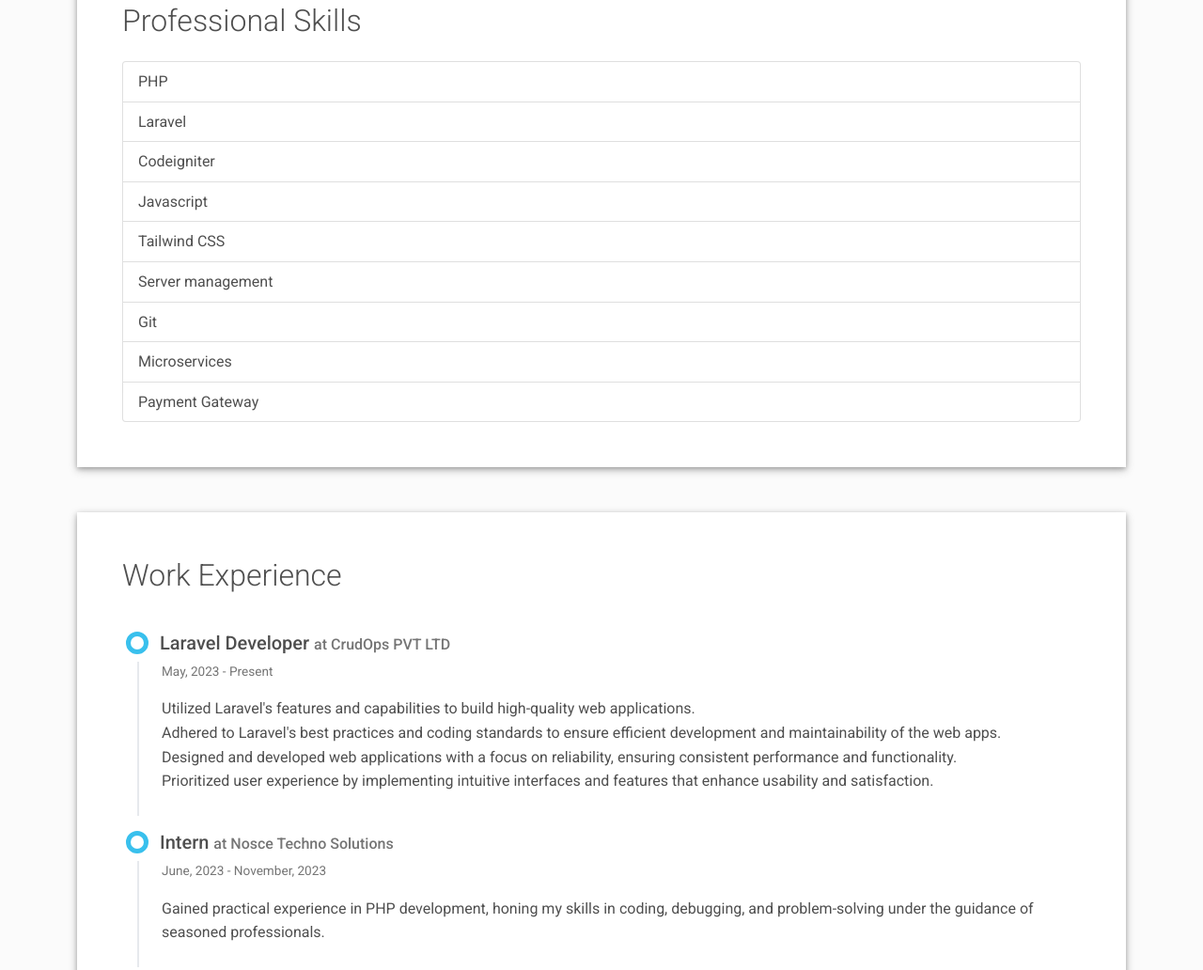
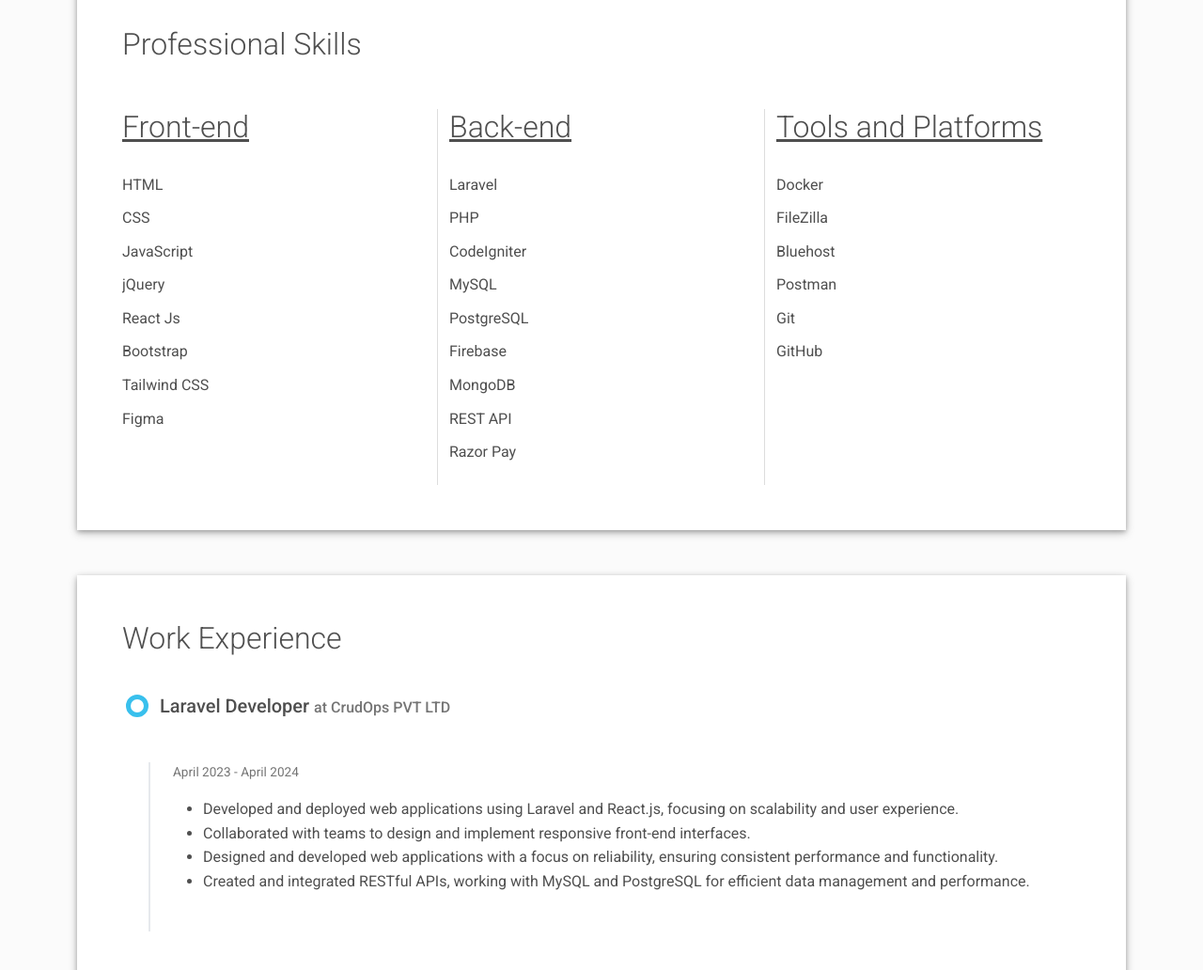
Before and after one commit to Sonamole/Sonamole-Eldho, a plain HTML site: page index.html in a window 1280 px wide. Shown: the part 1107-2139 px from the top of the page at 94% size. Drawn offline with nearby package versions, Linux system fonts and the light colour scheme.

Commit message:
Updated skills and Projects

```diff
--- a/index.html
+++ b/index.html
@@ -5,6 +5,7 @@
     <meta http-equiv="X-UA-Compatible" content="IE=edge">
     <meta name="viewport" content="width=device-width, initial-scale=1">
     <title>Sonamole Eldho</title>
+    <link href="https://stackpath.bootstrapcdn.com/bootstrap/4.5.2/css/bootstrap.min.css" rel="stylesheet">
     <link rel="preconnect" href="https://fonts.gstatic.com" crossorigin="crossorigin"/>
     <link rel="preload" as="style" href="https://fonts.googleapis.com/css2?family=Poppins:wght@600&amp;family=Roboto:wght@300;400;500;700&amp;display=swap"/>
     <link rel="stylesheet" href="https://fonts.googleapis.com/css2?family=Poppins:wght@600&amp;family=Roboto:wght@300;400;500;700&amp;display=swap" media="print" onload="this.media='all'"/>
@@ -24,6 +25,27 @@
         }
       </style>
     </noscript>
+
+    <style>
+      .skills-section {
+          height: 400px; /* Fixed height */
+          overflow-y: auto; /* Scrollable content if exceeds fixed height */
+      }
+      .skills-section ul {
+          list-style: none; /* Remove bullet points */
+          padding: 0;
+      }
+      .skills-section li {
+          border: none; /* Remove borders */
+          padding: 5px 0; /* Padding for better spacing */
+      }
+      .skills-section-column {
+          border-right: 1px solid #ddd; /* Add right border to separate columns */
+      }
+      .skills-section-column:last-child {
+          border-right: none; /* Remove border from the last column */
+      }
+  </style>
   </head>
   <body class="bg-light" id="top">
     <header class="d-print-none">
@@ -62,7 +84,7 @@
             <div class="header-bio mt-3">
               <div data-aos="zoom-in" data-aos-delay="0">
                 <h2 class="h1">Sonamole Eldho</h2>
-                <p>PHP Laravel Developer</p>
+                <p>Software Developer</p>
               </div>
               <div class="header-social mb-3 d-print-none" data-aos="zoom-in" data-aos-delay="200">
                 <nav role="navigation">
@@ -76,7 +98,6 @@
                 </nav>
               </div>
               <div class="d-print-none"><a class="btn btn-outline-light btn-lg shadow-sm mt-1 me-3" href="Sonamole Eldho.pdf" data-aos="fade-right" data-aos-delay="700">Download CV</a>
-                <!-- <a class="btn btn-info btn-lg shadow-sm mt-1" href="#contact" data-aos="fade-left" data-aos-delay="700">Hire Me</a> -->
               </div>
             </div>
           </div>
@@ -89,22 +110,12 @@
       <div class="row">
         <div class="col-md-6">
           <h2 class="h2 fw-light mb-4">About Me</h2>
-          <p>Dedicated and highly motivated <strong>PHP Laravel developer</strong> with a year of comprehensive expertise in the fast-paced field of web development.
-            I bring to the table a strong understanding of programming foundations and an insatiable thirst for embracing cutting-edge technology, along with a Bachelor of Science in Computer Science. I am committed to creating user-friendly, scalable, and streamlined web solutions, with a focus on the Laravel framework.
-
-
-            </p>
-          <!-- <p>I can easily capitalize on low hanging fruits and quickly maximize timely deliverables for real-time .</p> -->
+         <p>I am a Dedicated Software developer specializing in Laravel and React.js for building  web applications. My experience spans both front-end and back-end development, allowing me to create  solutions that are both visually appealing and highly functional. Leveraging Laravel, I develop scalable and efficient systems, while my proficiency in React.js ensures dynamic and responsive user experiences. Continuously learning and adapting, I stay updated of the latest technologies to maintain a cutting-edge skill set. </p>
         </div>
         <div class="col-md-5 offset-lg-1">
           <div class="row mt-2">
             <h2 class="h2 fw-light mb-4">Bio</h2>
-            <!-- <div class="col-sm-5">
-              <div class="pb-2 fw-bolder"><i class="far fa-calendar-alt pe-2 text-muted" style="width:24px;opacity:0.85;"></i> Age</div>
-            </div> -->
-            <!-- <div class="col-sm-7">
-              <div class="pb-2">21</div>
-            </div> -->
+
             <div class="col-sm-5">
               <div class="pb-2 fw-bolder"><i class="far fa-envelope pe-2 text-muted" style="width:24px;opacity:0.85;"></i> Email</div>
             </div>
@@ -134,25 +145,58 @@
       </div>
     </div>
   </div>
-  <div class="shadow-1-strong bg-white my-5 p-5" id="skills">
+  <div class="container my-5 p-5 shadow-1-strong bg-white">
+    <div id="skills">
+        <h2 class="h2 fw-light mb-4">Professional Skills</h2><br>
+        <div class="row">
+            <div class="col-md-4 skills-section-column">
                 <div class="skills-section">
-      <h2 class="h2 fw-light mb-4">Professional Skills</h2>
-      <ul class="list-group">
-        <!-- <li class="list-group-item">HTML</li>
-        <li class="list-group-item">CSS </li>
-        <li class="list-group-item">Tailwind CSS</li> -->
-        <li class="list-group-item">PHP</li>
-        <li class="list-group-item">Laravel</li>
-        <li class="list-group-item">Codeigniter</li>
-        <li class="list-group-item">Javascript</li>
-        <li class="list-group-item">Tailwind CSS</li>
-        <li class="list-group-item">Server management</li>
-        <li class="list-group-item">Git</li>
-        <li class="list-group-item">Microservices</li>
-        <li class="list-group-item">Payment Gateway</li>
+                   <u> <h2 class="h2 fw-light mb-4">Front-end</h2></u>
+                    <ul>
+                        <li>HTML</li>
+                        <li>CSS</li>
+                        <li>JavaScript</li>
+                        <li>jQuery</li>
+                        <li>React Js</li>
+                        <li>Bootstrap</li>
+                        <li>Tailwind CSS</li>
+                        <li>Figma</li>
                     </ul>
                 </div>
             </div>
+            <div class="col-md-4 skills-section-column">
+                <div class="skills-section">
+                    <u><h2 class="h2 fw-light mb-4">Back-end </h2></u>
+                    <ul>
+                        <li>Laravel</li>
+                        <li>PHP</li>
+                        <li>CodeIgniter</li>
+                        <li>MySQL</li>
+                        <li>PostgreSQL</li>
+                        <li>Firebase</li>
+                        <li>MongoDB</li>
+                        <li>REST API</li>
+                        <li>Razor Pay</li>
+                    </ul>
+                </div>
+            </div>
+            <div class="col-md-4">
+                <div class="skills-section">
+                    <u><h2 class="h2 fw-light mb-4">Tools and Platforms</h2></u>
+                    <ul>
+                        <li>Docker</li>
+                        <li>FileZilla</li>
+                        <li>Bluehost</li>
+                        <li>Postman</li>
+                        <li>Git</li>
+                        <li>GitHub</li>
+                    </ul>
+                </div>
+            </div>
+        </div>
+    </div>
+</div>
+
   <div class="shadow-1-strong bg-white my-5 p-5" id="experience">
     <div class="work-experience-section">
       <h2 class="h2 fw-light mb-4">Work Experience</h2>
@@ -161,37 +205,34 @@
           <div class="timeline-head px-4 pt-3">
             <div class="h5">Laravel Developer <span class="text-muted h6"> at CrudOps PVT LTD</span></div>
           </div>
+          <div class="container my-5">
             <div class="timeline-body px-4 pb-4">
-            <div class="text-muted text-small mb-3">May, 2023 - Present</div>
-            <div> Utilized Laravel's  features and capabilities to build high-quality web applications.
-              </div>
-              <div>Adhered to Laravel's best practices and coding standards to ensure efficient development and maintainability of the web apps.</div>
-              <div>
-                Designed and developed web applications with a focus on reliability, ensuring consistent performance and functionality.
-              </div>
-              <div>
-                Prioritized user experience by implementing intuitive interfaces and features that enhance usability and satisfaction.
+                <div class="text-muted text-small mb-3">April 2023 - April 2024</div>
+                <ul>
+                    <li>Developed and deployed web applications using Laravel and React.js, focusing on scalability and user experience.</li>
+                    <li>Collaborated with teams to design and implement responsive front-end interfaces.</li>
+                    <li>Designed and developed web applications with a focus on reliability, ensuring consistent performance and functionality.</li>
+                    <li>Created and integrated RESTful APIs, working with MySQL and PostgreSQL for efficient data management and performance.</li>
+                </ul>
             </div>
         </div>
         </div>
+        <div class="container my-5">
           <div class="timeline-card timeline-card-info" data-aos="fade-in" data-aos-delay="200">
               <div class="timeline-head px-4 pt-3">
                   <div class="h5">Intern <span class="text-muted h6">at Nosce Techno Solutions</span></div>
               </div>
               <div class="timeline-body px-4 pb-4">
                   <div class="text-muted text-small mb-3">June, 2023 - November, 2023</div>
-            <div>Gained practical experience in PHP development, honing my skills in coding, debugging, and problem-solving under the guidance of seasoned professionals.</div>
+                  <ul>
+                      <li>Gained practical experience in PHP development.</li>
+                      <li>Honed skills in coding, debugging, and problem-solving.</li>
+                      <li>Worked under the guidance of seasoned professionals.</li>
+                  </ul>
               </div>
           </div>
-        <!-- <div class="timeline-card timeline-card-info" data-aos="fade-in" data-aos-delay="400">
-          <div class="timeline-head px-4 pt-3">
-            <div class="h5">Junior Web Developer <span class="text-muted h6">at Indie Studio</span></div>
       </div>
-          <div class="timeline-body px-4 pb-4">
-            <div class="text-muted text-small mb-3">Jan, 2011 - May, 2013</div>
-            <div>User generated content in real-time will have multiple touchpoints for offshoring. Organically grow the holistic world view of disruptive innovation via workplace diversity and empowerment.</div>
-          </div>
-        </div> -->
+
       </div>
     </div>
   </div>
@@ -199,15 +240,7 @@
     <div class="education-section">
       <h2 class="h2 fw-light mb-4">Education</h2>
       <div class="timeline">
-        <!-- <div class="timeline-card timeline-card-success" data-aos="fade-in" data-aos-delay="0">
-          <div class="timeline-head px-4 pt-3">
-            <div class="h5">Masters in Information Technology <span class="text-muted h6">from International University</span>          </div>
-          </div>
-          <div class="timeline-body px-4 pb-4">
-            <div class="text-muted text-small mb-3">2011 - 2013</div>
-            <div>Leverage agile frameworks to provide a robust synopsis for high level overviews. Iterative approaches to corporate strategy foster collaborative thinking to further the overall value proposition.</div>
-          </div>
-        </div> -->
+
         <div class="timeline-card timeline-card-success" data-aos="fade-in" data-aos-delay="200">
           <div class="timeline-head px-4 pt-3">
             <div class="h5">Bachelor of Computer Science          </div>
@@ -238,9 +271,15 @@
         <!-- <div class="col-md-6"><a href="https://dribbble.com/" target="_blank"><img class="img-fluid" src="images/jobportal.png" width="800" height="500"/></a></div> -->
         <div class="col-md-12 d-flex align-items-center" data-aos="fade-left" data-aos-delay="100">
           <div class="m-4 mt-md-2">
-            <p class="text-teal text-small">Laravel/PostgreSQL</p>
+            <p class="text-teal text-small">Laravel/React</p>
             <h3>Ecommerce Website</h3>
-            <p class="text-muted"> Enhancing the shopping experience through the design and implementation of user-friendly interfaces.including safe payment gateways to enable smooth transactions.putting in place search and product classification features for effective browsing
+            <p class="text-muted">
+              Developed a Laravel-based eCommerce platform, utilizing React.js for dynamic
+frontend interactions and responsive user interfaces.
+Implemented custom product catalog features and search functionalities,
+enhancing user accessibility to a wide range of products.
+Optimized site performance and user experience through responsive design and
+smooth navigation, resulting in increased customer satisfaction and retention
 
               </p>
           </div>
@@ -265,9 +304,28 @@
           <div class="m-4 mt-md-2">
             <p class="text-teal text-small">Laravel/MySQL</p>
             <h3>Affiliated marketing Website</h3>
-            <p class="text-muted">Contributed to the creation of affiliate website that gives users a way to evaluate product costs between different gaming platforms.Leveraged Laravel framework to architect and develop the website, demonstrating proficiency in one of the most widely used PHP frameworks for web development</p>
+            <p class="text-muted">Developed and deployed an affiliate website aimed at facilitating price
+              comparisons across gaming platforms, enhancing user accessibility to product
+              information.
+              Expertly utilized the Laravel framework to architect and develop the website.
+              Collaborated with UX/UI designers to implement intuitive user interfaces and
+              streamline navigation, enhancing overall user experience and satisfaction on the
+              platform</p>
           </div>
         </div>
+      </div>
+<br>
+      <div class="row g-0 ">
+        <div class="col-md-12 d-flex align-items-center" data-aos="fade-left" data-aos-delay="100">
+          <div class="m-4 mt-md-2">
+            <p class="text-teal text-small">React js</p>
+            <h3>Netflix Clone</h3>
+            <p class="text-muted">Developed a Netflix clone using React, providing a streamlined user interface for
+              browsing and watching favorite movies and TV shows. Implemented responsive design principles to ensure
+              optimal viewing across devices, enhancing user accessibility. Integrated API calls to fetch and display real-time content updates, offering a dynamic viewing experience similar to the original platform.</p>
+          </div>
+        </div>
+        <!-- <div class="col-md-6"><a href="https://www.behance.net/" target="_blank"><img class="img-fluid" src="images/ringme.png" width="800" height="500"/></a></div> -->
       </div>
       <br>
 
```
Lines whose indentation alone changed are shown as unchanged.
